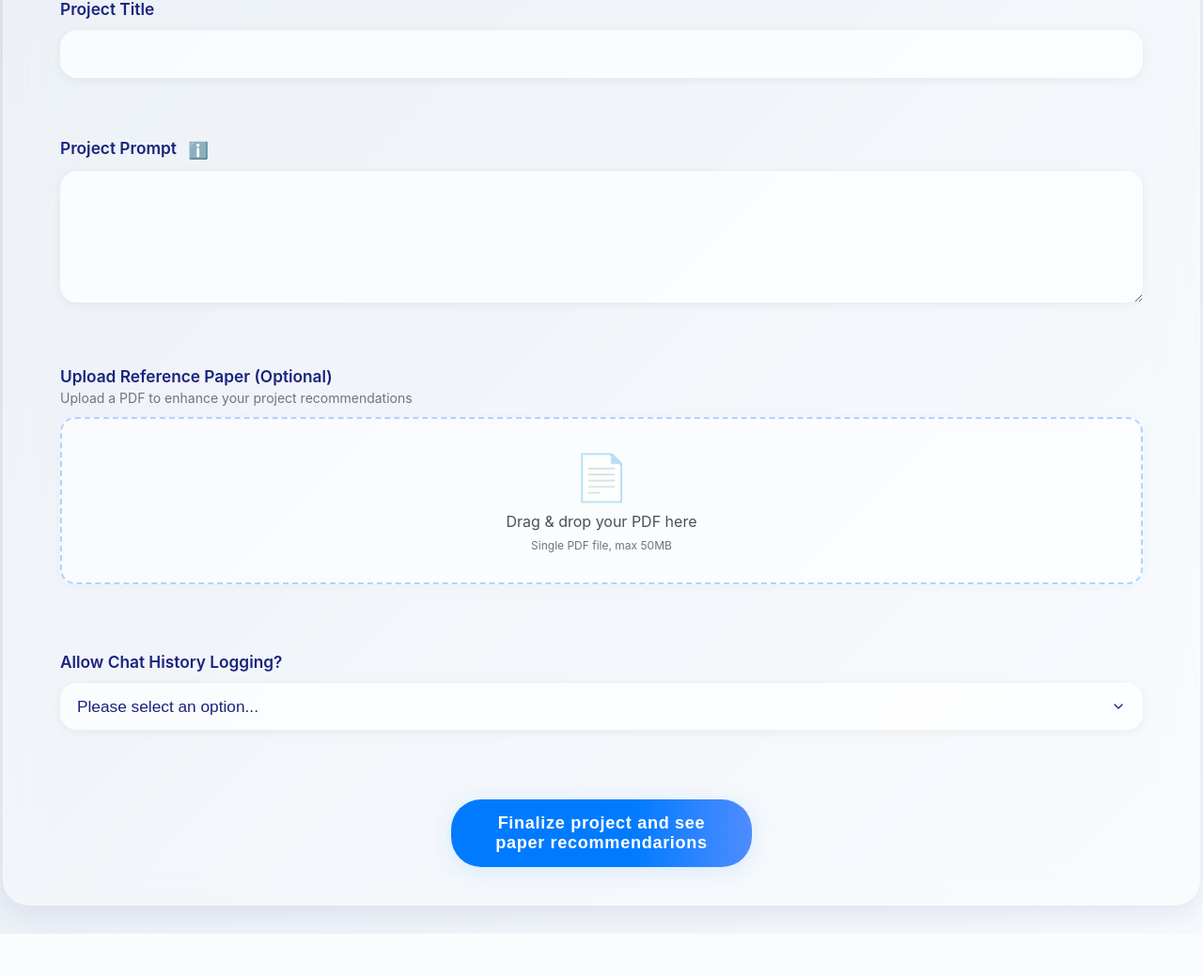
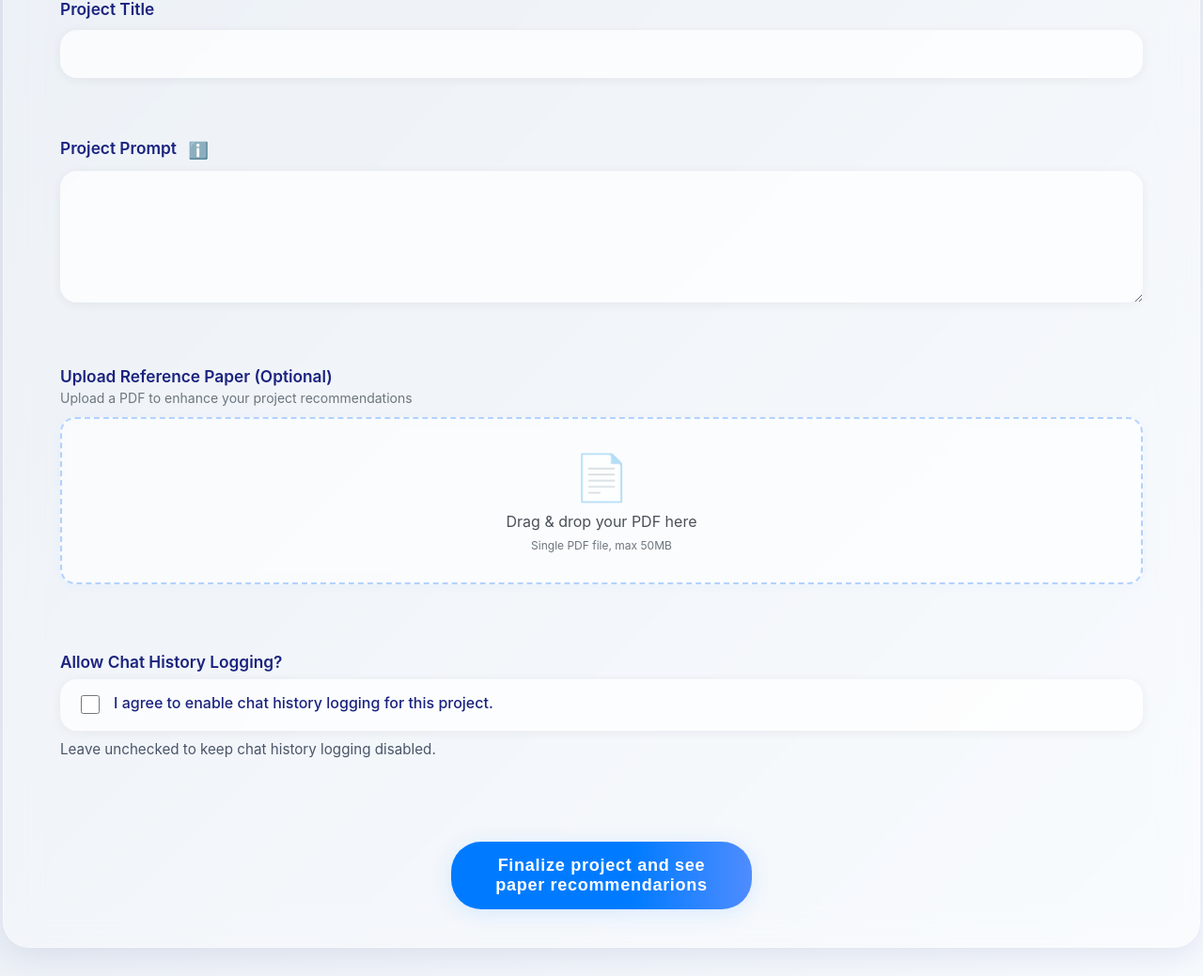
Before and after one commit to ISDO-TUM/Capstone-2025, a Python web app: template templates/create_project.html in a window 1280 px wide. Shown: the part 261-1300 px from the top of the page at 94% size. Before the commit the page ends 1255 px from the top, so only its background shows below. Run offline with Jinja, Linux system fonts and the light colour scheme; the template is opened without the code that fills it, so the values that code supplies are empty.

Commit message:
feat(logging): make logging consent a checkbox to have explicit default

```diff
--- a/static/css/style.css
+++ b/static/css/style.css
@@ -119,6 +119,36 @@ body {
     padding: 12px;
 }
 
+.checkbox-consent {
+    display: flex;
+    align-items: flex-start;
+    gap: 12px;
+    padding: 15px 18px;
+    border-radius: 18px;
+    background: rgba(255,255,255,0.7);
+    box-shadow: 0 2px 12px 0 rgba(0,0,0,0.06);
+    margin-top: 6px;
+}
+
+.checkbox-consent input[type="checkbox"] {
+    width: 20px;
+    height: 20px;
+    margin-top: 2px;
+    accent-color: #1a237e;
+}
+
+.checkbox-consent-text {
+    font-size: 1rem;
+    color: #1a237e;
+    font-weight: 500;
+}
+
+.consent-hint {
+    margin-top: 10px;
+    font-size: 0.95rem;
+    color: #4a5568;
+}
+
 /* Form layout for desktop */
 @media (min-width: 768px) {
     #createProjectForm {
--- a/static/js/script.js
+++ b/static/js/script.js
@@ -147,7 +147,8 @@ async function handleRouting () {
          event.preventDefault();
          const title       = document.getElementById('projectTitle').value;
          const description = document.getElementById('projectDescription').value;
-        const logHistory  = document.getElementById('logHistory').value;
+         const logHistoryCheckbox = document.getElementById('logHistory');
+         const logHistory  = logHistoryCheckbox?.checked ? 'true' : 'false';
 
              // POST to real endpoint instead of localStorage
              const res = await fetch('/api/projects', {
@@ -156,6 +157,7 @@ async function handleRouting () {
                body: JSON.stringify({ title, description, logHistory }),
                credentials: 'include'
              });
+
             if (!res.ok) {
               return alert('Error creating project');
             }
--- a/templates/create_project.html
+++ b/templates/create_project.html
@@ -77,11 +77,11 @@
             </div>
             <div class="form-group">
                 <label for="logHistory">Allow Chat History Logging?</label>
-                <select id="logHistory" name="logHistory" required aria-label="Allow chat history logging">
-                    <option value="" disabled selected>Please select an option...</option>
-                    <option value="true">Yes</option>
-                    <option value="false">No</option>
-                </select>
+                <div class="checkbox-consent" role="group" aria-label="Allow chat history logging">
+                    <input type="checkbox" id="logHistory" name="logHistory" value="true">
+                    <span class="checkbox-consent-text">I agree to enable chat history logging for this project.</span>
+                </div>
+                <p class="consent-hint">Leave unchecked to keep chat history logging disabled.</p>
             </div>
 
             <button type="submit" class="btn btn-primary">Finalize project and see paper recommendarions</button>
```
Also changed, not shown: 2 other files. Lines whose indentation alone changed are shown as unchanged.
